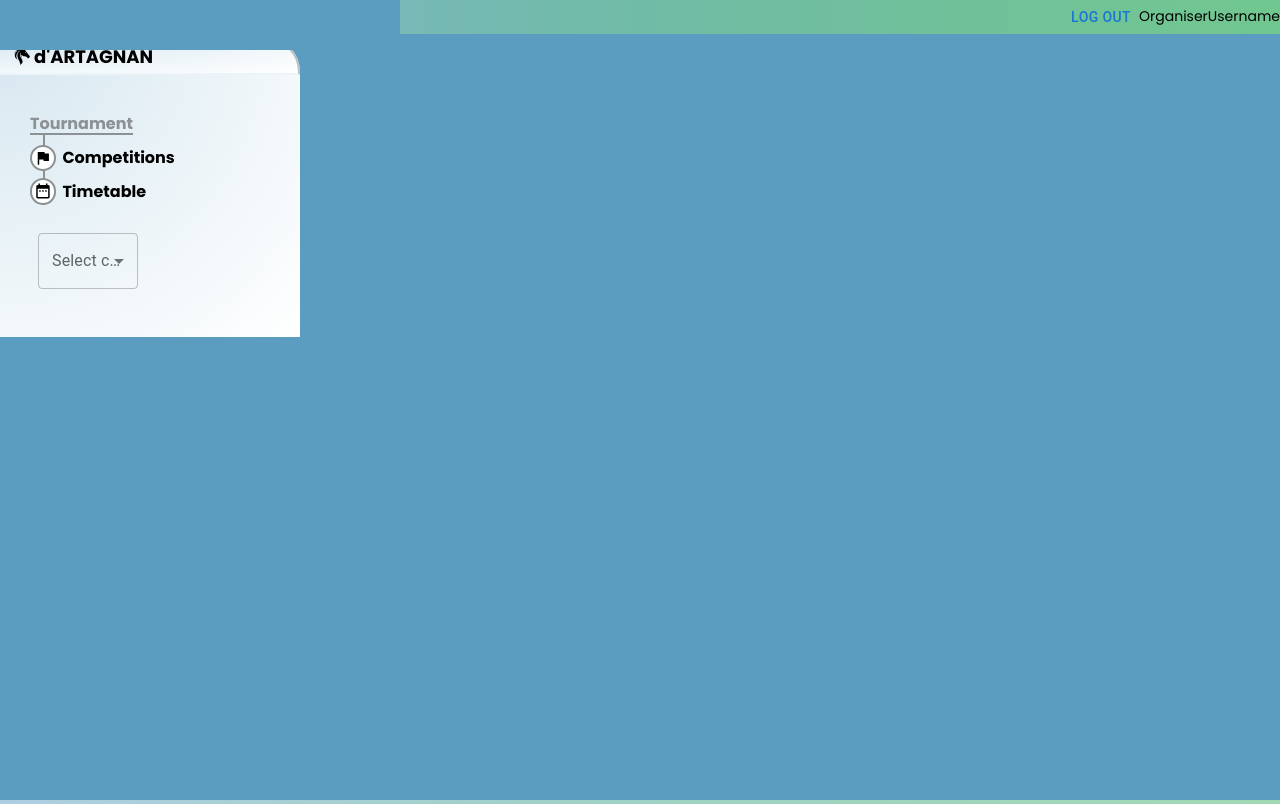
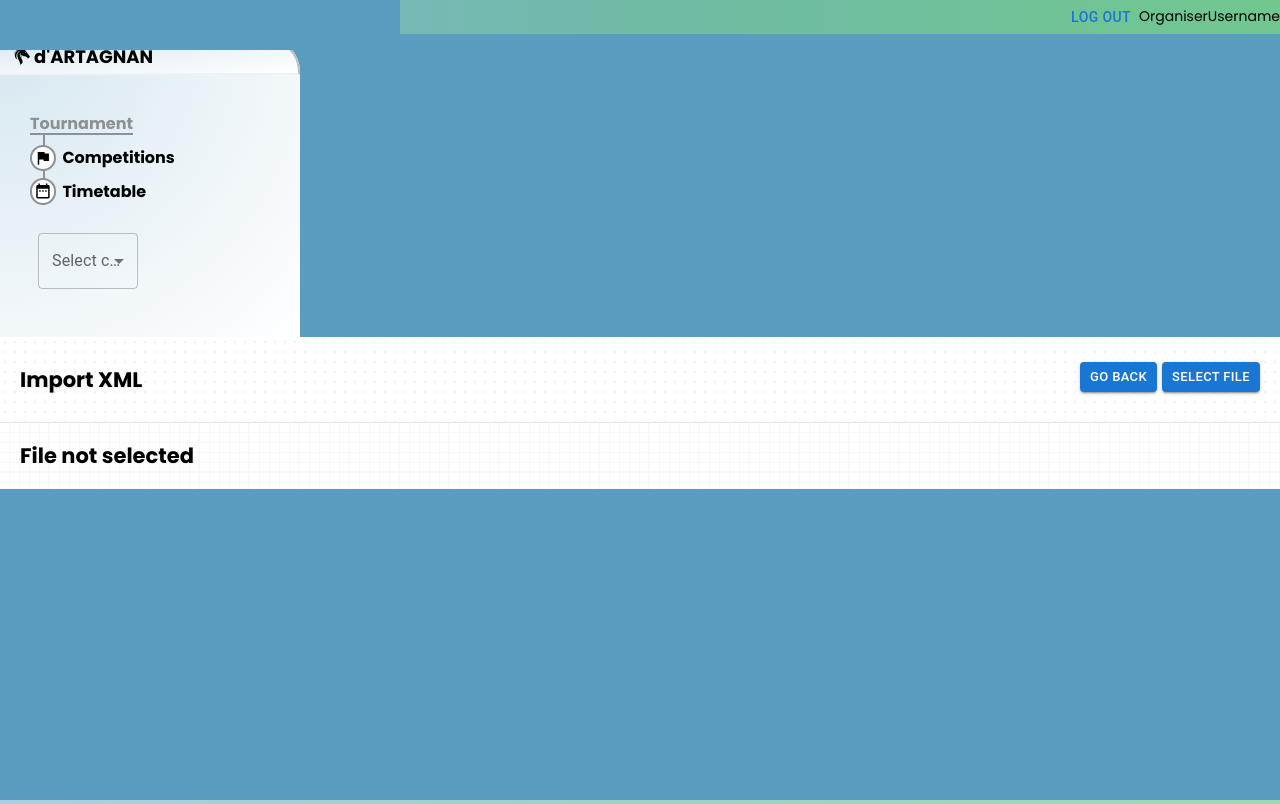
Before and after one commit to BoriszVarkonyi/dart_cp, a React (Create React App) app in the folder frontend/: page /1/1/competitors/importXML in a window 1280 px wide. Built offline with nearby package versions, Linux system fonts and the light colour scheme; no server answers.

Commit message:
basic import xml

```diff
--- a/frontend/src/App.js
+++ b/frontend/src/App.js
@@ -6,20 +6,17 @@ import { TournamentLayout } from "./components/layouts/ControlLayout/TournamentL
 import PanelLayout from "./components/layouts/PanelLayout/PanelLayout";
 import AuthVerify from "./common/AuthVerify";
 
-//Under construction. Will delete.
-
 import Competitions from "./views/Competition/Competitions";
 import Competition from "./views/Competition/Competition";
 import Timetable from "./views/Timetable/Timetable";
 import Competitors from "./views/Competitor/Competitors";
 import AddCompetitor from "./views/Competitor/AddCompetitor";
+import ImportXML from "./views/Competitor/ImportXML";
 import Registration from "./views/Registration/Registration";
 import WeaponControls from "./views/WeaponControl/WeaponControls";
 
-//Removes the tokens on page close
-window.onbeforeunload = function () {
-  // localStorage.removeItem('user');
-};
+//Under construction. Will delete.
+
 
 function App() {
   AuthVerify.refreshTokenTimer();
@@ -39,6 +36,7 @@ function App() {
             <Route path="competitors">
               <Route index element={<Competitors />} />
               <Route path="add" element={<AddCompetitor />} />
+              <Route path="importXML" element={<ImportXML />} />
             </Route>
             <Route path="registration" element={<Registration />} />
             <Route path="weapon_control" element={<WeaponControls />} />
--- a/frontend/src/views/Competitor/Competitors.js
+++ b/frontend/src/views/Competitor/Competitors.js
@@ -76,7 +76,7 @@ export default function Competitors() {
       <div className="PageHeader">
         <h2 className="PageTitle">Competitors</h2>
         <div className="PageButtonsWrapper">
-          {!isSelected && <Button variant="contained" size="small">Import XML</Button>}
+          {!isSelected && <Button variant="contained" size="small" onClick={() => navigate("importXML")}>Import XML</Button>}
           {isSelected && (
             <Button variant="contained" size="small" /*onClick={deleteButton}*/>
               Delete
--- /dev/null
+++ b/frontend/src/views/Competitor/ImportXML.js
@@ -0,0 +1,42 @@
+import React, { useState } from "react";
+import { Button, Input } from "@mui/material";
+import { useNavigate } from "react-router-dom";
+import { useForm } from "react-hook-form";
+
+export default function Import() {
+  const navigate = useNavigate();
+  const [hasSelectedFile, setHasSelectedFile] = useState(false);
+  const { register, handleSubmit } = useForm();
+
+  const onSubmit = (data) => {};
+
+  return (
+    <div className="Main">
+      <div className="PageHeader">
+        <h2 className="PageTitle">Import XML</h2>
+        <div className="PageButtonsWrapper">
+          <Button variant="contained" size="small" onClick={() => navigate(-1)}>
+            Go back
+          </Button>
+          <Button variant="contained" size="small">
+            Select file
+          </Button>
+          {hasSelectedFile && (
+            <Button variant="contained" size="small">
+              Import
+            </Button>
+          )}
+        </div>
+      </div>
+      <div className="PanelContentSingle">
+        <div className="TableGrid">
+          {!hasSelectedFile && (
+            <>
+              <h2>File not selected</h2>
+            </>
+          )}
+        </div>
+      </div>
+    </div>
+  );
+}
```
Also changed, not shown: frontend/src/views/Competition/ImportXML.js (deleted, +0 -20 lines), frontend/src/views/Competitor/Import.js (deleted, +0 -20 lines).
